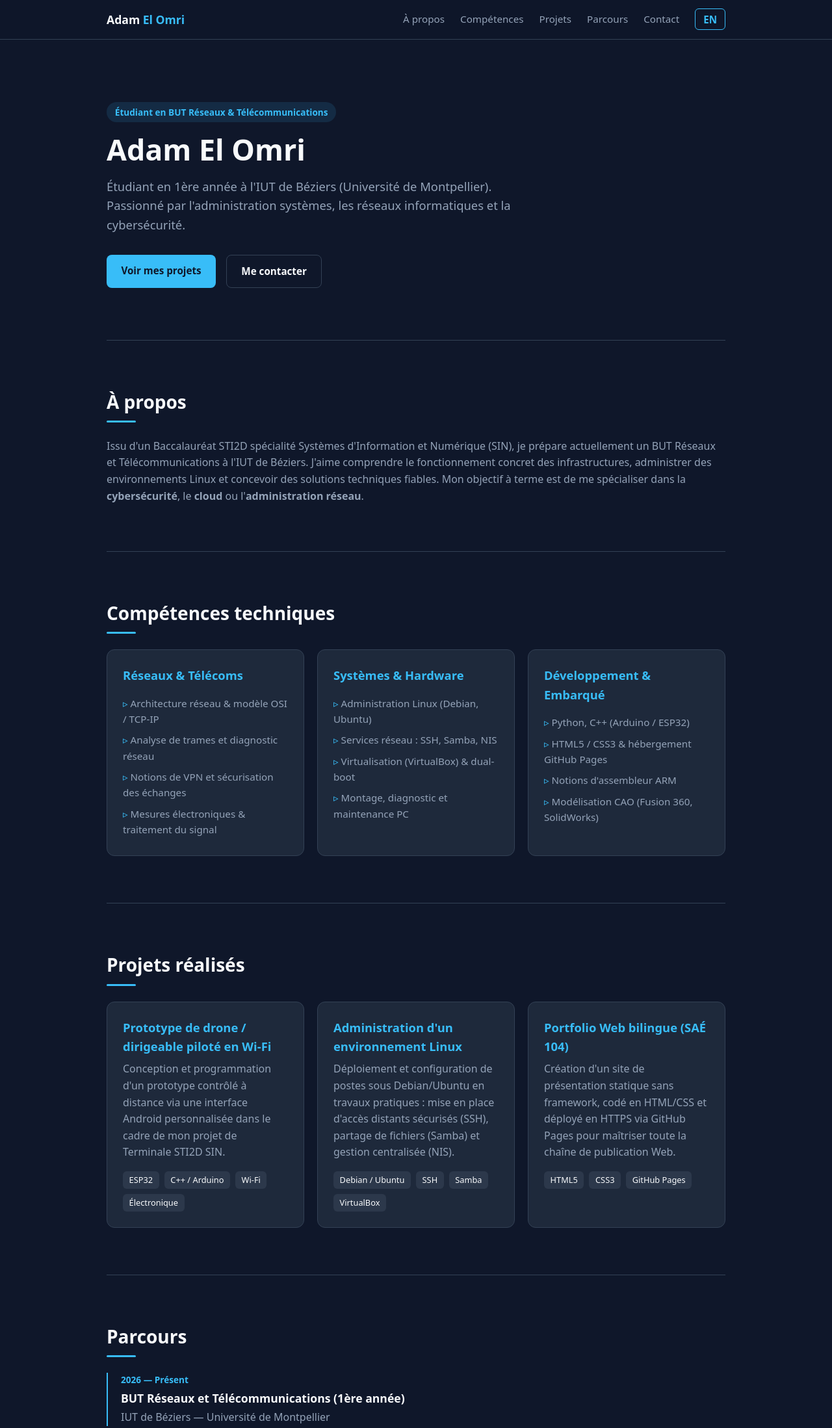
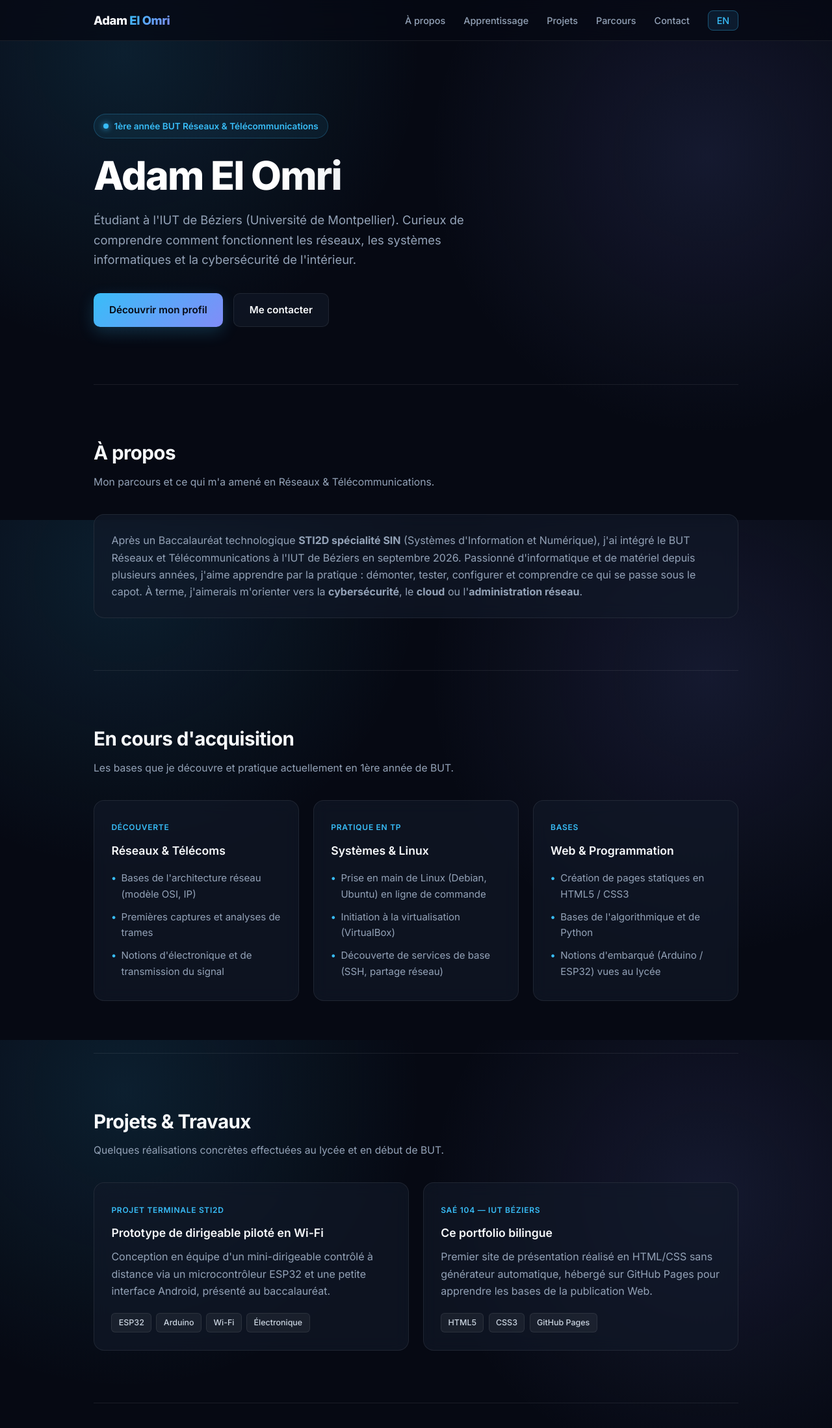
Before and after one commit to Blala90/portoflio, a plain HTML site: page index.html in a window 1280 px wide. Shown: the top 2197 px of the page at 65% size. Drawn offline with Linux system fonts and the light colour scheme.

Commit message:
Apply updated bilingual portfolio design

```diff
--- a/index.html
+++ b/index.html
@@ -3,7 +3,7 @@
 <head>
   <meta charset="UTF-8">
   <meta name="viewport" content="width=device-width, initial-scale=1.0">
-  <title>Adam El Omri — Portfolio BUT R&T</title>
+  <title>Adam El Omri — Étudiant en BUT R&T</title>
   <link rel="stylesheet" href="style.css">
 </head>
 <body>
@@ -13,7 +13,7 @@
       <a href="#" class="logo">Adam <span>El Omri</span></a>
       <ul class="nav-links">
         <li><a href="#apropos">À propos</a></li>
-        <li><a href="#competences">Compétences</a></li>
+        <li><a href="#apprentissage">Apprentissage</a></li>
         <li><a href="#projets">Projets</a></li>
         <li><a href="#parcours">Parcours</a></li>
         <li><a href="#contact">Contact</a></li>
@@ -24,96 +24,90 @@
 
   <main>
     <section class="hero">
-      <span class="badge">Étudiant en BUT Réseaux & Télécommunications</span>
+      <div class="badge"><span class="dot"></span> 1ère année BUT Réseaux & Télécommunications</div>
       <h1>Adam El Omri</h1>
       <p>
-        Étudiant en 1ère année à l'IUT de Béziers (Université de Montpellier).
-        Passionné par l'administration systèmes, les réseaux informatiques et la cybersécurité.
+        Étudiant à l'IUT de Béziers (Université de Montpellier). Curieux de comprendre comment fonctionnent
+        les réseaux, les systèmes informatiques et la cybersécurité de l'intérieur.
       </p>
       <div class="cta-group">
-        <a href="#projets" class="btn btn-primary">Voir mes projets</a>
+        <a href="#apprentissage" class="btn btn-primary">Découvrir mon profil</a>
         <a href="#contact" class="btn btn-secondary">Me contacter</a>
       </div>
     </section>
 
     <section id="apropos">
       <h2>À propos</h2>
+      <p class="section-sub">Mon parcours et ce qui m'a amené en Réseaux & Télécommunications.</p>
+      <div class="card">
         <p>
-        Issu d'un Baccalauréat STI2D spécialité Systèmes d'Information et Numérique (SIN), je prépare actuellement
-        un BUT Réseaux et Télécommunications à l'IUT de Béziers. J'aime comprendre le fonctionnement concret des
-        infrastructures, administrer des environnements Linux et concevoir des solutions techniques fiables.
-        Mon objectif à terme est de me spécialiser dans la <strong>cybersécurité</strong>, le <strong>cloud</strong>
-        ou l'<strong>administration réseau</strong>.
+          Après un Baccalauréat technologique <strong>STI2D spécialité SIN</strong> (Systèmes d'Information et Numérique),
+          j'ai intégré le BUT Réseaux et Télécommunications à l'IUT de Béziers en septembre 2026.
+          Passionné d'informatique et de matériel depuis plusieurs années, j'aime apprendre par la pratique : démonter,
+          tester, configurer et comprendre ce qui se passe sous le capot. À terme, j'aimerais m'orienter vers
+          la <strong>cybersécurité</strong>, le <strong>cloud</strong> ou l'<strong>administration réseau</strong>.
         </p>
+      </div>
     </section>
 
-    <section id="competences">
-      <h2>Compétences techniques</h2>
+    <section id="apprentissage">
+      <h2>En cours d'acquisition</h2>
+      <p class="section-sub">Les bases que je découvre et pratique actuellement en 1ère année de BUT.</p>
       <div class="grid">
         <div class="card">
+          <span class="card-label">Découverte</span>
           <h3>Réseaux & Télécoms</h3>
           <ul>
-            <li>Architecture réseau & modèle OSI / TCP-IP</li>
-            <li>Analyse de trames et diagnostic réseau</li>
-            <li>Notions de VPN et sécurisation des échanges</li>
-            <li>Mesures électroniques & traitement du signal</li>
+            <li>Bases de l'architecture réseau (modèle OSI, IP)</li>
+            <li>Premières captures et analyses de trames</li>
+            <li>Notions d'électronique et de transmission du signal</li>
           </ul>
         </div>
         <div class="card">
-          <h3>Systèmes & Hardware</h3>
+          <span class="card-label">Pratique en TP</span>
+          <h3>Systèmes & Linux</h3>
           <ul>
-            <li>Administration Linux (Debian, Ubuntu)</li>
-            <li>Services réseau : SSH, Samba, NIS</li>
-            <li>Virtualisation (VirtualBox) & dual-boot</li>
-            <li>Montage, diagnostic et maintenance PC</li>
+            <li>Prise en main de Linux (Debian, Ubuntu) en ligne de commande</li>
+            <li>Initiation à la virtualisation (VirtualBox)</li>
+            <li>Découverte de services de base (SSH, partage réseau)</li>
           </ul>
         </div>
         <div class="card">
-          <h3>Développement & Embarqué</h3>
+          <span class="card-label">Bases</span>
+          <h3>Web & Programmation</h3>
           <ul>
-            <li>Python, C++ (Arduino / ESP32)</li>
-            <li>HTML5 / CSS3 & hébergement GitHub Pages</li>
-            <li>Notions d'assembleur ARM</li>
-            <li>Modélisation CAO (Fusion 360, SolidWorks)</li>
+            <li>Création de pages statiques en HTML5 / CSS3</li>
+            <li>Bases de l'algorithmique et de Python</li>
+            <li>Notions d'embarqué (Arduino / ESP32) vues au lycée</li>
           </ul>
         </div>
       </div>
     </section>
 
     <section id="projets">
-      <h2>Projets réalisés</h2>
+      <h2>Projets & Travaux</h2>
+      <p class="section-sub">Quelques réalisations concrètes effectuées au lycée et en début de BUT.</p>
       <div class="grid">
         <div class="card">
-          <h3>Prototype de drone / dirigeable piloté en Wi-Fi</h3>
+          <span class="card-label">Projet Terminale STI2D</span>
+          <h3>Prototype de dirigeable piloté en Wi-Fi</h3>
           <p>
-            Conception et programmation d'un prototype contrôlé à distance via une interface Android personnalisée
-            dans le cadre de mon projet de Terminale STI2D SIN.
+            Conception en équipe d'un mini-dirigeable contrôlé à distance via un microcontrôleur ESP32
+            et une petite interface Android, présenté au baccalauréat.
           </p>
           <div class="tags">
             <span class="tag">ESP32</span>
-            <span class="tag">C++ / Arduino</span>
+            <span class="tag">Arduino</span>
             <span class="tag">Wi-Fi</span>
             <span class="tag">Électronique</span>
           </div>
         </div>
         <div class="card">
-          <h3>Administration d'un environnement Linux</h3>
+          <span class="card-label">SAÉ 104 — IUT Béziers</span>
+          <h3>Ce portfolio bilingue</h3>
           <p>
-            Déploiement et configuration de postes sous Debian/Ubuntu en travaux pratiques : mise en place
-            d'accès distants sécurisés (SSH), partage de fichiers (Samba) et gestion centralisée (NIS).
-          </p>
-          <div class="tags">
-            <span class="tag">Debian / Ubuntu</span>
-            <span class="tag">SSH</span>
-            <span class="tag">Samba</span>
-            <span class="tag">VirtualBox</span>
-          </div>
-        </div>
-        <div class="card">
-          <h3>Portfolio Web bilingue (SAÉ 104)</h3>
-          <p>
-            Création d'un site de présentation statique sans framework, codé en HTML/CSS et déployé en HTTPS
-            via GitHub Pages pour maîtriser toute la chaîne de publication Web.
+            Premier site de présentation réalisé en HTML/CSS sans générateur automatique, hébergé
+            sur GitHub Pages pour apprendre les bases de la publication Web.
           </p>
           <div class="tags">
             <span class="tag">HTML5</span>
@@ -125,28 +119,48 @@
     </section>
 
     <section id="parcours">
-      <h2>Parcours</h2>
+      <h2>Parcours & Centres d'intérêt</h2>
+      <p class="section-sub">Ma formation actuelle et ce qui m'anime en dehors des cours.</p>
+      <div class="timeline" style="margin-bottom: 2rem;">
         <div class="timeline-item">
-        <div class="timeline-date">2026 — Présent</div>
+          <div class="timeline-date">Depuis septembre 2026</div>
           <div class="timeline-title">BUT Réseaux et Télécommunications (1ère année)</div>
           <p>IUT de Béziers — Université de Montpellier</p>
         </div>
         <div class="timeline-item">
           <div class="timeline-date">2025 — 2026</div>
           <div class="timeline-title">Baccalauréat STI2D — Spécialité SIN</div>
-        <p>Lycée Charles Renouvier, Prades (66) — Grand Oral sur les protocoles sans fil et la cybersécurité en robotique.</p>
+          <p>Lycée Charles Renouvier, Prades (66)</p>
+        </div>
+      </div>
+
+      <div class="grid">
+        <div class="card">
+          <h3>Hardware & Bidouille PC</h3>
+          <p>Montage de PC, entretien matériel, configuration d'environnements Linux et résolution de pannes.</p>
+        </div>
+        <div class="card">
+          <h3>Sport</h3>
+          <p>Pratique du basketball en club, suivi de l'actualité sportive (basket et football).</p>
+        </div>
+        <div class="card">
+          <h3>Culture numérique</h3>
+          <p>Veille technologique sur le matériel informatique, les jeux vidéo PC et les nouvelles technologies.</p>
+        </div>
       </div>
     </section>
 
     <section id="contact">
-      <h2>Contact</h2>
-      <p style="margin-bottom: 1.5rem;">
-        Vous pouvez me contacter par e-mail professionnel ou consulter mon profil LinkedIn pour échanger
-        autour des réseaux, des systèmes ou d'opportunités futures.
+      <div class="contact-box">
+        <h2>Me contacter</h2>
+        <p>
+          Envie d'échanger sur les réseaux, les études en R&T ou de suivre mon évolution ?
+          Vous pouvez me joindre par mail professionnel ou sur LinkedIn.
         </p>
         <div class="cta-group">
-        <a href="mailto:prenom.nom.pro@gmail.com" class="btn btn-primary">M'envoyer un e-mail</a>
+          <a href="mailto:prenom.nom.pro@gmail.com" class="btn btn-primary">Envoyer un e-mail</a>
           <a href="https://www.linkedin.com/in/ton-profil/" target="_blank" rel="noopener noreferrer" class="btn btn-secondary">Profil LinkedIn</a>
+        </div>
       </div>
     </section>
   </main>
--- a/style.css
+++ b/style.css
@@ -1,11 +1,15 @@
+@import url('https://fonts.googleapis.com/css2?family=Inter:wght@400;500;600;700;800&display=swap');
+
 :root {
-  --bg: #0f172a;
-  --surface: #1e293b;
+  --bg: #060913;
+  --surface: rgba(17, 25, 40, 0.65);
+  --surface-hover: rgba(30, 41, 59, 0.75);
   --text: #f8fafc;
   --muted: #94a3b8;
   --accent: #38bdf8;
-  --accent-hover: #0284c7;
-  --border: #334155;
+  --accent-2: #818cf8;
+  --border: rgba(255, 255, 255, 0.08);
+  --border-hover: rgba(56, 189, 248, 0.4);
 }
 
 * {
@@ -19,23 +23,29 @@ html {
 }
 
 body {
-  font-family: system-ui, -apple-system, BlinkMacSystemFont, "Segoe UI", Roboto, sans-serif;
+  font-family: 'Inter', system-ui, -apple-system, sans-serif;
   background-color: var(--bg);
+  background-image:
+    radial-gradient(circle at 15% 10%, rgba(56, 189, 248, 0.12), transparent 35%),
+    radial-gradient(circle at 85% 30%, rgba(129, 140, 248, 0.12), transparent 35%);
+  background-attachment: fixed;
   color: var(--text);
-  line-height: 1.6;
+  line-height: 1.65;
 }
 
+/* Navigation */
 header {
   position: sticky;
   top: 0;
-  background: rgba(15, 23, 42, 0.9);
-  backdrop-filter: blur(10px);
+  background: rgba(6, 9, 19, 0.75);
+  backdrop-filter: blur(14px);
+  -webkit-backdrop-filter: blur(14px);
   border-bottom: 1px solid var(--border);
   z-index: 100;
 }
 
 nav {
-  max-width: 1000px;
+  max-width: 1040px;
   margin: 0 auto;
   padding: 1rem 1.5rem;
   display: flex;
@@ -44,28 +54,32 @@ nav {
 }
 
 .logo {
-  font-weight: 700;
-  font-size: 1.1rem;
+  font-weight: 800;
+  font-size: 1.15rem;
+  letter-spacing: -0.02em;
   color: var(--text);
   text-decoration: none;
 }
 
 .logo span {
-  color: var(--accent);
+  background: linear-gradient(135deg, var(--accent), var(--accent-2));
+  -webkit-background-clip: text;
+  -webkit-text-fill-color: transparent;
 }
 
 .nav-links {
   display: flex;
   align-items: center;
-  gap: 1.5rem;
+  gap: 1.75rem;
   list-style: none;
 }
 
 .nav-links a {
   color: var(--muted);
   text-decoration: none;
-  font-size: 0.95rem;
-  transition: color 0.2s;
+  font-size: 0.9rem;
+  font-weight: 500;
+  transition: color 0.2s ease;
 }
 
 .nav-links a:hover {
@@ -73,11 +87,13 @@ nav {
 }
 
 .lang-btn {
-  padding: 0.35rem 0.75rem;
-  border: 1px solid var(--accent);
-  border-radius: 6px;
+  padding: 0.35rem 0.8rem;
+  background: rgba(56, 189, 248, 0.1);
+  border: 1px solid rgba(56, 189, 248, 0.35);
+  border-radius: 8px;
   color: var(--accent) !important;
   font-weight: 600;
+  transition: all 0.2s ease;
 }
 
 .lang-btn:hover {
@@ -85,14 +101,15 @@ nav {
   color: var(--bg) !important;
 }
 
+/* Layout */
 main {
-  max-width: 1000px;
+  max-width: 1040px;
   margin: 0 auto;
   padding: 0 1.5rem;
 }
 
 section {
-  padding: 4.5rem 0;
+  padding: 5rem 0;
   border-bottom: 1px solid var(--border);
 }
 
@@ -100,59 +117,76 @@ section:last-child {
   border-bottom: none;
 }
 
+/* Hero */
+.hero {
+  padding: 7rem 0 5.5rem;
+}
+
+.badge {
+  display: inline-flex;
+  align-items: center;
+  gap: 0.5rem;
+  padding: 0.4rem 0.9rem;
+  background: rgba(56, 189, 248, 0.08);
+  border: 1px solid rgba(56, 189, 248, 0.25);
+  color: var(--accent);
+  border-radius: 999px;
+  font-size: 0.85rem;
+  font-weight: 600;
+  margin-bottom: 1.5rem;
+}
+
+.dot {
+  width: 8px;
+  height: 8px;
+  background: var(--accent);
+  border-radius: 50%;
+  box-shadow: 0 0 10px var(--accent);
+}
+
 h1 {
-  font-size: 2.8rem;
-  line-height: 1.15;
-  margin-bottom: 1rem;
+  font-size: clamp(2.5rem, 5vw, 3.8rem);
+  font-weight: 800;
+  letter-spacing: -0.03em;
+  line-height: 1.1;
+  margin-bottom: 1.25rem;
+  background: linear-gradient(135deg, #ffffff 30%, #94a3b8 100%);
+  -webkit-background-clip: text;
+  -webkit-text-fill-color: transparent;
+}
+
+.hero p {
+  font-size: 1.15rem;
+  color: var(--muted);
+  max-width: 640px;
+  margin-bottom: 2.25rem;
 }
 
 h2 {
-  font-size: 1.75rem;
-  margin-bottom: 1.5rem;
-  color: var(--text);
+  font-size: 1.85rem;
+  font-weight: 700;
+  letter-spacing: -0.02em;
+  margin-bottom: 0.5rem;
 }
 
-h2::after {
-  content: "";
-  display: block;
-  width: 45px;
-  height: 3px;
-  background: var(--accent);
-  margin-top: 0.4rem;
-  border-radius: 2px;
+.section-sub {
+  color: var(--muted);
+  margin-bottom: 2.25rem;
+  font-size: 0.98rem;
 }
 
 h3 {
-  font-size: 1.15rem;
-  margin-bottom: 0.5rem;
-  color: var(--accent);
+  font-size: 1.1rem;
+  font-weight: 600;
+  color: var(--text);
+  margin-bottom: 0.6rem;
 }
 
 p {
   color: var(--muted);
 }
 
-.hero {
-  padding: 6rem 0 5rem;
-}
-
-.badge {
-  display: inline-block;
-  padding: 0.3rem 0.8rem;
-  background: rgba(56, 189, 248, 0.12);
-  color: var(--accent);
-  border-radius: 999px;
-  font-size: 0.85rem;
-  font-weight: 600;
-  margin-bottom: 1rem;
-}
-
-.hero p {
-  font-size: 1.15rem;
-  max-width: 650px;
-  margin-bottom: 2rem;
-}
-
+/* Buttons */
 .cta-group {
   display: flex;
   gap: 1rem;
@@ -160,46 +194,72 @@ p {
 }
 
 .btn {
-  display: inline-block;
-  padding: 0.75rem 1.4rem;
-  border-radius: 8px;
+  display: inline-flex;
+  align-items: center;
+  gap: 0.5rem;
+  padding: 0.8rem 1.5rem;
+  border-radius: 10px;
   text-decoration: none;
   font-weight: 600;
   font-size: 0.95rem;
-  transition: all 0.2s;
+  transition: transform 0.2s ease, box-shadow 0.2s ease, background 0.2s ease, border-color 0.2s ease;
+}
+
+.btn:hover {
+  transform: translateY(-2px);
 }
 
 .btn-primary {
-  background: var(--accent);
-  color: var(--bg);
+  background: linear-gradient(135deg, var(--accent), var(--accent-2));
+  color: #060913;
+  box-shadow: 0 8px 24px rgba(56, 189, 248, 0.2);
 }
 
 .btn-primary:hover {
-  background: var(--accent-hover);
-  color: var(--text);
+  box-shadow: 0 12px 28px rgba(56, 189, 248, 0.35);
 }
 
 .btn-secondary {
+  background: var(--surface);
   border: 1px solid var(--border);
   color: var(--text);
 }
 
 .btn-secondary:hover {
-  border-color: var(--accent);
-  color: var(--accent);
+  border-color: var(--border-hover);
+  background: var(--surface-hover);
 }
 
+/* Cards & Grids */
 .grid {
   display: grid;
-  grid-template-columns: repeat(auto-fit, minmax(260px, 1fr));
-  gap: 1.25rem;
+  grid-template-columns: repeat(auto-fit, minmax(280px, 1fr));
+  gap: 1.35rem;
 }
 
 .card {
   background: var(--surface);
+  backdrop-filter: blur(12px);
   border: 1px solid var(--border);
-  border-radius: 12px;
-  padding: 1.5rem;
+  border-radius: 16px;
+  padding: 1.65rem;
+  transition: transform 0.25s ease, border-color 0.25s ease, background 0.25s ease;
+}
+
+.card:hover {
+  transform: translateY(-4px);
+  border-color: var(--border-hover);
+  background: var(--surface-hover);
+}
+
+.card-label {
+  display: inline-block;
+  font-size: 0.75rem;
+  font-weight: 600;
+  text-transform: uppercase;
+  letter-spacing: 0.06em;
+  color: var(--accent);
+  margin-bottom: 0.65rem;
 }
 
 .card ul {
@@ -209,58 +269,96 @@ p {
 
 .card li {
   color: var(--muted);
-  font-size: 0.95rem;
-  padding: 0.25rem 0;
+  font-size: 0.94rem;
+  padding: 0.3rem 0;
+  display: flex;
+  align-items: baseline;
+  gap: 0.5rem;
 }
 
 .card li::before {
-  content: "▹ ";
+  content: "•";
   color: var(--accent);
+  font-weight: bold;
 }
 
 .tags {
   display: flex;
   flex-wrap: wrap;
-  gap: 0.5rem;
-  margin-top: 1rem;
+  gap: 0.45rem;
+  margin-top: 1.25rem;
 }
 
 .tag {
-  font-size: 0.8rem;
-  padding: 0.2rem 0.6rem;
-  background: rgba(148, 163, 184, 0.12);
-  color: var(--text);
+  font-size: 0.78rem;
+  font-weight: 500;
+  padding: 0.25rem 0.65rem;
+  background: rgba(255, 255, 255, 0.05);
+  border: 1px solid var(--border);
+  color: #cbd5e1;
   border-radius: 6px;
 }
 
+/* Timeline */
+.timeline {
+  display: flex;
+  flex-direction: column;
+  gap: 1.5rem;
+}
+
 .timeline-item {
-  border-left: 2px solid var(--accent);
-  padding-left: 1.25rem;
-  margin-bottom: 1.75rem;
+  position: relative;
+  padding: 1.4rem 1.6rem;
+  background: var(--surface);
+  border: 1px solid var(--border);
+  border-left: 3px solid var(--accent);
+  border-radius: 12px;
 }
 
 .timeline-date {
-  font-size: 0.85rem;
+  font-size: 0.82rem;
+  font-weight: 600;
   color: var(--accent);
-  font-weight: 600;
+  margin-bottom: 0.25rem;
 }
 
 .timeline-title {
   font-size: 1.1rem;
+  font-weight: 700;
   color: var(--text);
-  font-weight: 600;
-  margin: 0.2rem 0;
+  margin-bottom: 0.35rem;
 }
 
+/* Contact Box */
+.contact-box {
+  background: linear-gradient(135deg, rgba(56, 189, 248, 0.08), rgba(129, 140, 248, 0.08));
+  border: 1px solid var(--border);
+  border-radius: 20px;
+  padding: 2.5rem;
+  text-align: center;
+}
+
+.contact-box p {
+  max-width: 540px;
+  margin: 0.75rem auto 1.75rem;
+}
+
+.contact-box .cta-group {
+  justify-content: center;
+}
+
+/* Footer */
 footer {
   text-align: center;
-  padding: 2rem 1.5rem;
+  padding: 2.5rem 1.5rem;
   color: var(--muted);
   font-size: 0.85rem;
   border-top: 1px solid var(--border);
 }
 
-@media (max-width: 640px) {
-  h1 { font-size: 2rem; }
+@media (max-width: 680px) {
+  .hero { padding: 4.5rem 0 3.5rem; }
+  section { padding: 3.5rem 0; }
   .nav-links li:not(:last-child) { display: none; }
+  .contact-box { padding: 1.75rem; }
 }
```
Also changed, not shown: index-en.html (+71 -57 lines). Lines whose indentation alone changed are shown as unchanged.
